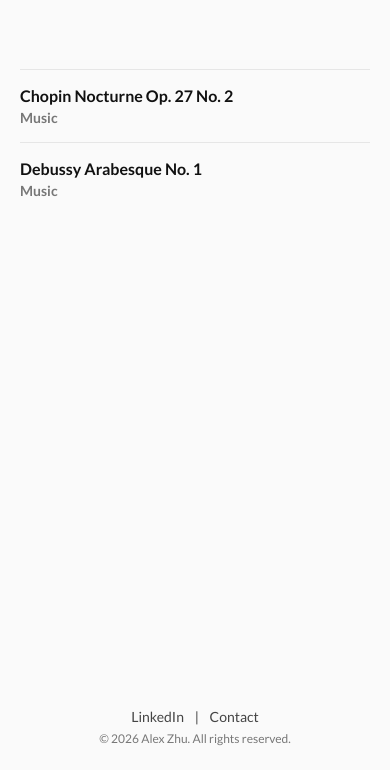
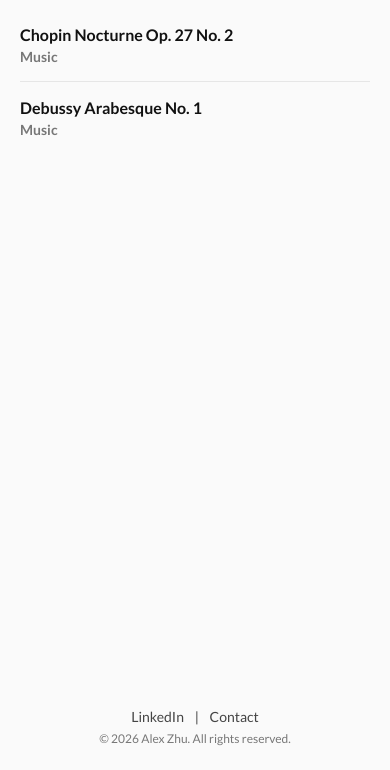
Before and after one commit to azhulogic/alexzhu.io, an Astro site: page /music in a window 390 px wide. Shown: the part 74-844 px from the top of the page. Built offline with nearby package versions, Linux system fonts and the light colour scheme; Astro itself is replaced by a stand-in of ours.

Commit message:
refine page spacing and mobile navigation

```diff
--- a/public/css/styles.css
+++ b/public/css/styles.css
@@ -134,9 +134,21 @@ a:focus-visible {
   padding: 0;
 }
 
+.entry-index {
+  margin-top: 0.5rem;
+}
+
+.entry-index > .entry-list {
+  margin-top: 0;
+}
+
 .entry-list li {
   padding: 1rem 0;
   border-top: 1px solid #e6e6e6;
+}
+
+.entry-index > .entry-list > li:first-child {
+  border-top: 0;
 }
 
 .entry-list a {
@@ -255,9 +267,13 @@ a:focus-visible {
 }
 
 @media (max-width: 35rem) {
+  .entry-index {
+    margin-top: -0.5rem;
+  }
+
   .site-header {
     flex-direction: column;
-    gap: 0.75rem;
+    gap: 1rem;
   }
 
   .home-content {
--- a/src/components/TravelGlobe.astro
+++ b/src/components/TravelGlobe.astro
@@ -226,7 +226,7 @@
 
 <style>
   .globe-demo {
-    margin: 2rem auto;
+    margin: 0 auto 2rem;
     text-align: center;
   }
 
--- a/src/pages/about.astro
+++ b/src/pages/about.astro
@@ -21,3 +21,15 @@ import BaseLayout from "../layouts/BaseLayout.astro";
     <p>B.A. Computer Science</p>
   </main>
 </BaseLayout>
+
+<style>
+  .page-content {
+    margin-top: 1.25rem;
+  }
+
+  @media (max-width: 35rem) {
+    .page-content {
+      margin-top: 0.25rem;
+    }
+  }
+</style>
--- a/src/pages/music/index.astro
+++ b/src/pages/music/index.astro
@@ -9,7 +9,7 @@ const entries = (await getCollection("music"))
 ---
 
 <BaseLayout title="Music | alexzhu.io" canonicalPath="/music/">
-  <main class="page-content">
+  <main class="page-content entry-index">
     <EntryList entries={entries} basePath="/music" emptyText="Nothing here... yet." />
   </main>
 </BaseLayout>
--- a/src/pages/projects/index.astro
+++ b/src/pages/projects/index.astro
@@ -9,7 +9,7 @@ const entries = (await getCollection("projects"))
 ---
 
 <BaseLayout title="Projects | alexzhu.io" canonicalPath="/projects/">
-  <main class="page-content">
+  <main class="page-content entry-index">
     <EntryList entries={entries} basePath="/projects" emptyText="Nothing here... yet." />
   </main>
 </BaseLayout>
```
Also changed, not shown: src/layouts/EntryLayout.astro (+9 -1 lines), src/pages/travel/index.astro (+11 -1 lines).
